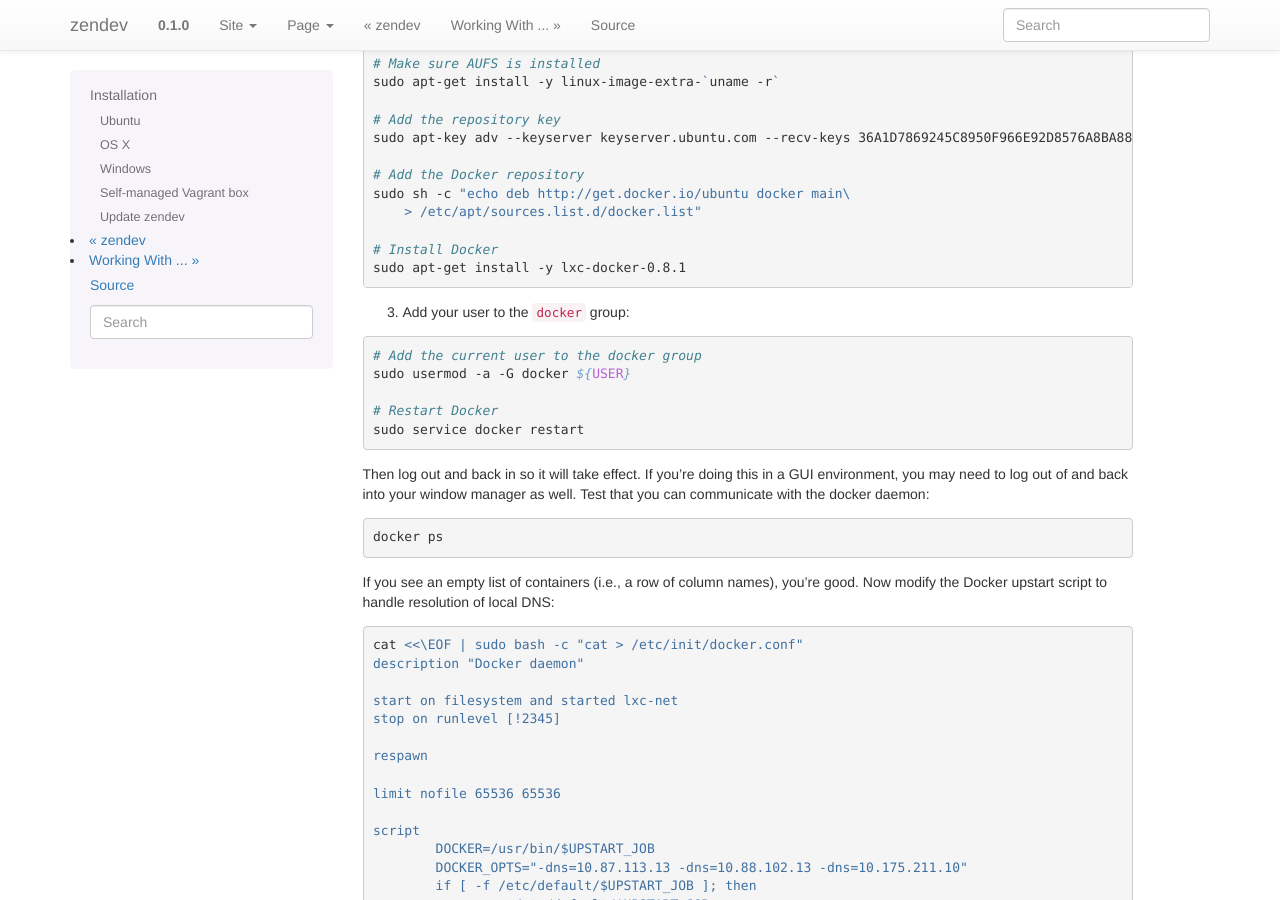
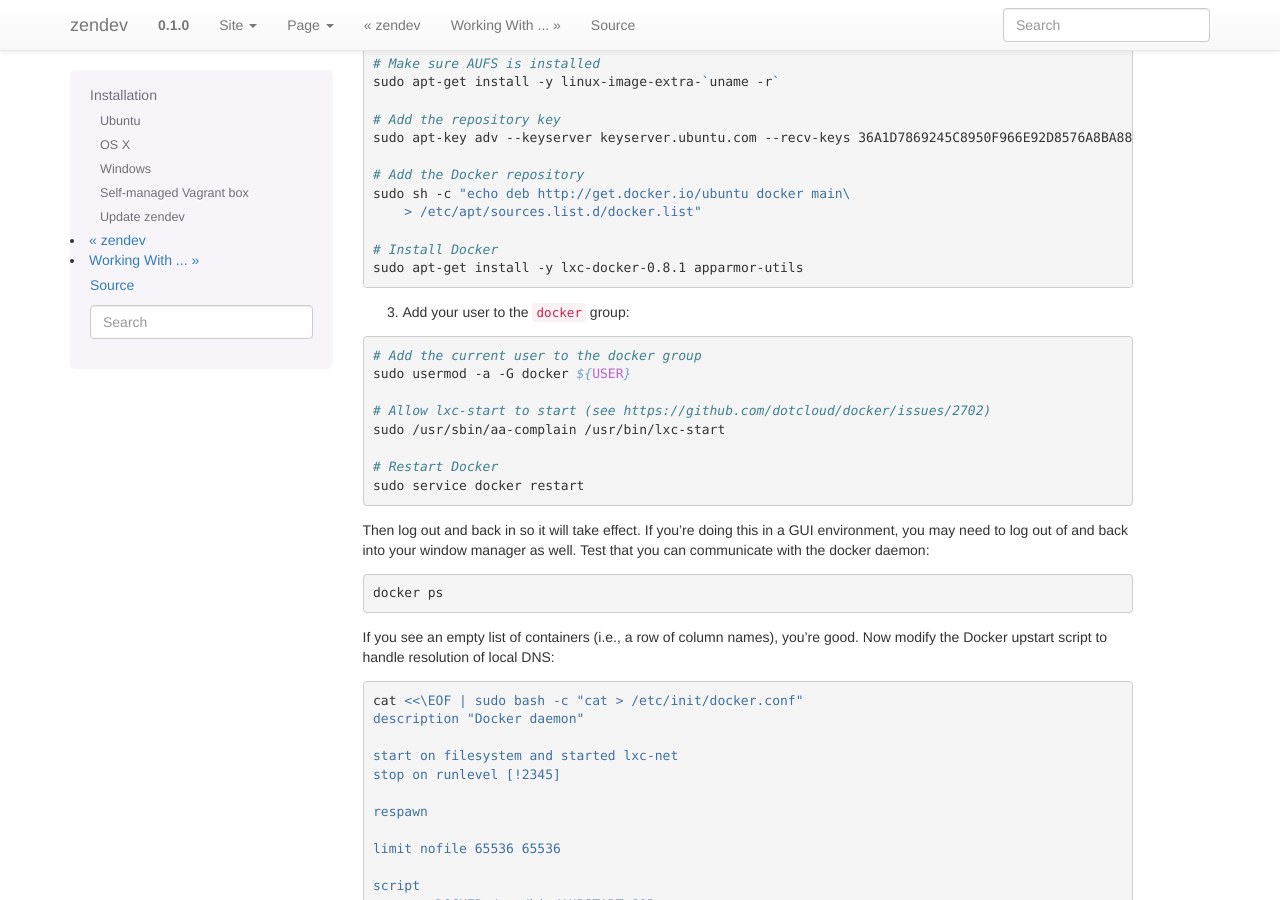
Before and after one commit to zenoss/zendev, a Sphinx documentation site: the page built from docs/installation.rst, in a window 1280 px wide and 900 px high, scrolled down 485 px. Built offline with Sphinx 7.4.7, drawn with Linux system fonts in a browser that asks for light colours.

Commit message:
Update docs to include apparmor-utils and necessary commands

```diff
--- a/docs/installation.rst
+++ b/docs/installation.rst
@@ -39,7 +39,7 @@ Ubuntu
         > /etc/apt/sources.list.d/docker.list"
 
     # Install Docker
-    sudo apt-get install -y lxc-docker-0.8.1
+    sudo apt-get install -y lxc-docker-0.8.1 apparmor-utils
 
 3. Add your user to the ``docker`` group:
 
@@ -47,6 +47,9 @@ Ubuntu
 
     # Add the current user to the docker group
     sudo usermod -a -G docker ${USER}
+
+    # Allow lxc-start to start (see https://github.com/dotcloud/docker/issues/2702)
+    sudo /usr/sbin/aa-complain /usr/bin/lxc-start
 
     # Restart Docker
     sudo service docker restart
```
